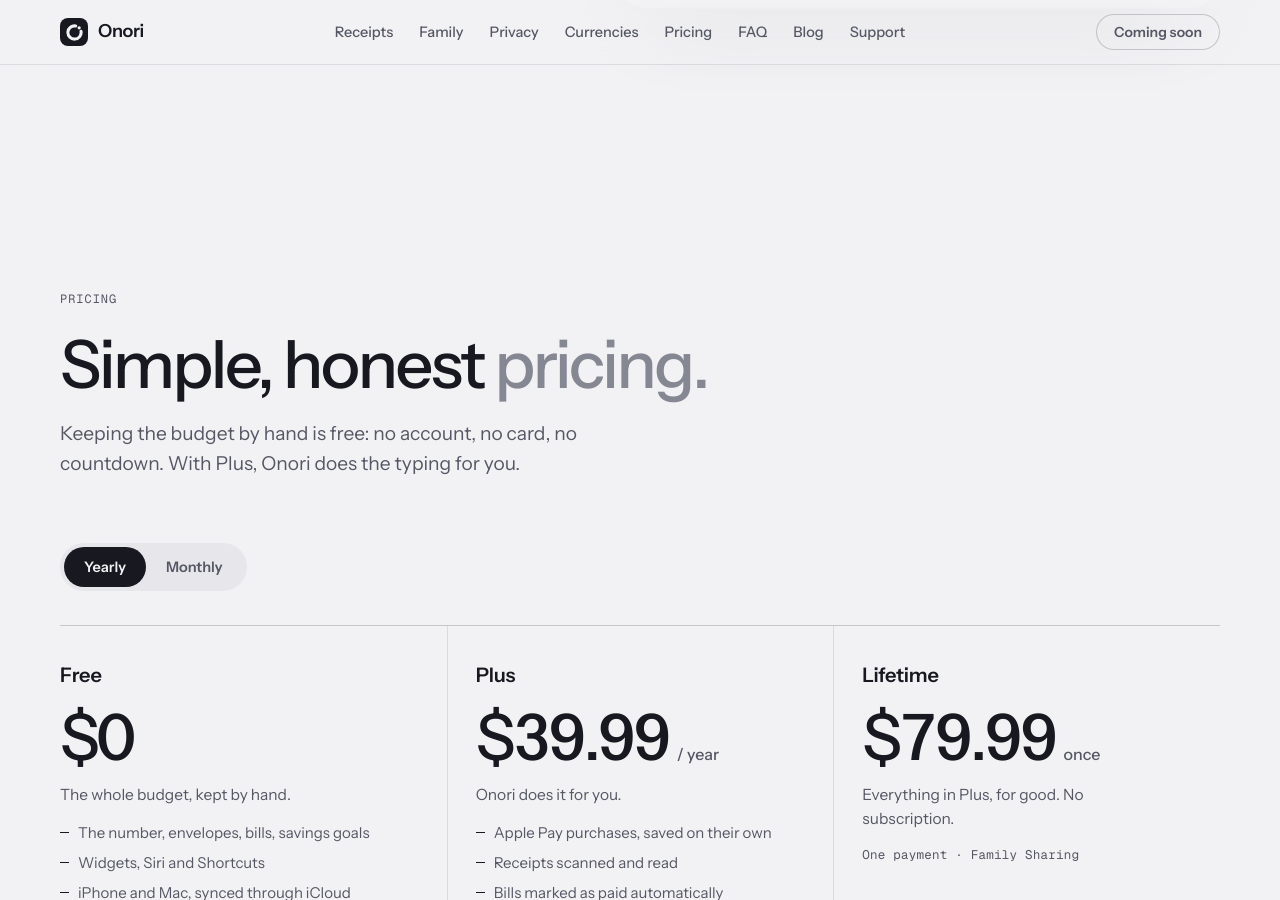
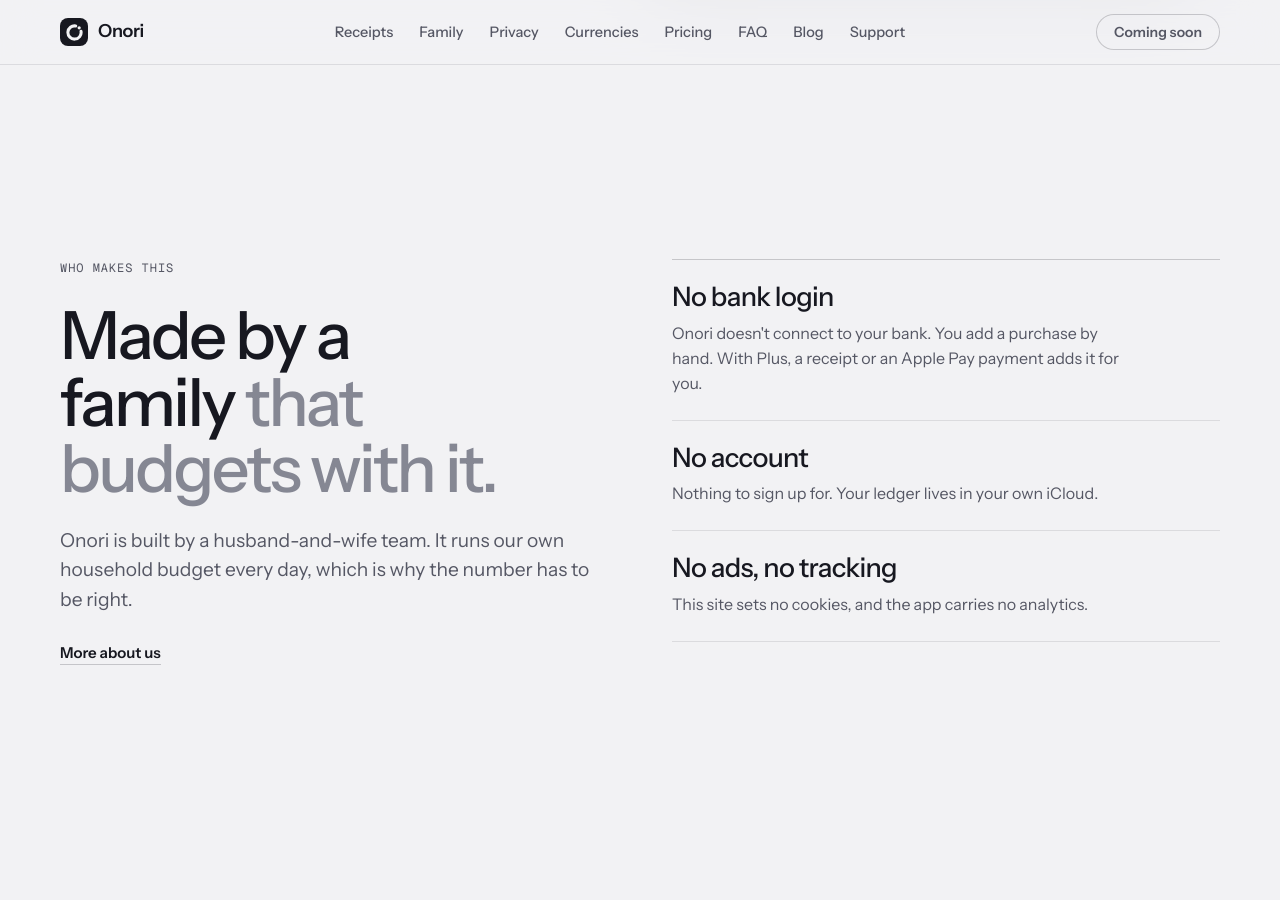
Before and after one commit to harutaristakesyan/onori-site, a Jekyll site: the page built from index.html, in a window 1280 px wide and 900 px high, scrolled down 6164 px. Built offline with Jekyll 4.4.1, drawn with Linux system fonts in a browser that asks for light colours; some of the changed text lies outside the part shown.

Commit message:
feat(home): the number on the first phone screen, who makes Onori, no bank login
On a phone the card with the daily number started at 629px; it now starts
at 432px. A short section before pricing says who builds Onori and that it
needs no bank login. The Languages fact gives way to Bank login.

Co-Authored-By: Claude Fable 5.2 <noreply@anthropic.com>
Claude-Session: https://claude.ai/code/session_0144tHiDWECf7G7bEaFr2kjb

```diff
--- a/_includes/index-css.scss
+++ b/_includes/index-css.scss
@@ -56,6 +56,8 @@ h1{font-size:clamp(56px,11.4vw,176px);font-weight:500;letter-spacing:-.052em;lin
 .film-note p{color:var(--ink)}
 .film-note p:last-child{font-size:14.5px;line-height:1.45}
 @media (max-width:860px){.hero-film .wrap{grid-template-columns:1fr}.film-note{order:2}}
+/* phone: the number belongs on the first screen */
+@media (max-width:600px){.hero{padding-top:24px}.hero .lede-a{display:none}.hero-row{gap:20px 48px;margin-top:22px}.hero-cta .textlink{display:none}.hero-film .wrap{padding-top:36px}}
 
 /* glass budget card */
 .glass{background:var(--glass);-webkit-backdrop-filter:blur(26px) saturate(1.5);backdrop-filter:blur(26px) saturate(1.5);border:1px solid var(--glass-line);border-radius:28px;box-shadow:var(--shadow)}
@@ -146,6 +148,13 @@ h1{font-size:clamp(56px,11.4vw,176px);font-weight:500;letter-spacing:-.052em;lin
 .fx .rate .mono{text-transform:none;letter-spacing:.02em;font-size:13px}
 
 /* family */
+.makers .grid{display:grid;grid-template-columns:1fr 1fr;gap:clamp(28px,5vw,80px);align-items:start}
+@media (max-width:900px){.makers .grid{grid-template-columns:1fr}}
+.makers .copy{display:grid;gap:24px;justify-items:start}
+.vows{display:grid;border-top:1px solid var(--line-2)}
+.vows div{display:grid;gap:8px;padding:22px 0 24px;border-bottom:1px solid var(--line)}
+.vows dt{font-size:clamp(20px,2.1vw,28px);font-weight:500;letter-spacing:-.025em;line-height:1.15}
+.vows dd{color:var(--ink-2);font-size:16px;max-width:44ch}
 .family .grid{display:grid;grid-template-columns:1fr 1fr;gap:clamp(28px,5vw,80px);align-items:center}
 @media (max-width:900px){.family .grid{grid-template-columns:1fr}}
 .family .copy{display:grid;gap:24px;justify-items:start}
--- a/index.html
+++ b/index.html
@@ -33,7 +33,7 @@
     <p class="mono">No servers · No tracking · No ads</p>
     <h1>Your money,<br><span class="focus dim">clearly.</span></h1>
     <div class="hero-row">
-      <p class="lede">A paycheck budget that lives in your own iCloud. One number says what you can spend a day until payday, on iPhone and Mac.</p>
+      <p class="lede"><span class="lede-a">A paycheck budget that lives in your own iCloud. </span>One number says what you can spend a day until payday, on iPhone and Mac.</p>
       <div class="hero-cta">
         {% include cta.html %}
         <a class="textlink" href="#screens">See it on iPhone and Mac</a>
@@ -79,8 +79,8 @@
   <dl>
     <div><dt class="mono">Data we collect</dt><dd>None</dd></div>
     <div><dt class="mono">Account to create</dt><dd>None</dd></div>
+    <div><dt class="mono">Bank login</dt><dd>Not needed</dd></div>
     <div><dt class="mono">Runs on</dt><dd>iPhone and Mac</dd></div>
-    <div><dt class="mono">Languages</dt><dd>English, German, Russian</dd></div>
   </dl>
 </div></section>
 
@@ -204,6 +204,20 @@
     </div>
     <p class="cap">An illustration with the sample ledger's numbers, not a recording. An assistant words its own answers.</p>
   </div>
+</div></section>
+
+<section class="makers" id="makers"><div class="wrap grid">
+  <div class="copy">
+    <p class="mono">Who makes this</p>
+    <h2 class="focus-in">Made by a family <span class="dim">that budgets with it.</span></h2>
+    <p class="lede">Onori is built by a husband-and-wife team. It runs our own household budget every day, which is why the number has to be right.</p>
+    <p><a class="textlink" href="/press.html">More about us</a></p>
+  </div>
+  <dl class="vows">
+    <div><dt>No bank login</dt><dd>Onori doesn't connect to your bank. You add a purchase by hand. With Plus, a receipt or an Apple Pay payment adds it for you.</dd></div>
+    <div><dt>No account</dt><dd>Nothing to sign up for. Your ledger lives in your own iCloud.</dd></div>
+    <div><dt>No ads, no tracking</dt><dd>This site sets no cookies, and the app carries no analytics.</dd></div>
+  </dl>
 </div></section>
 
 <section class="pricing" id="pricing"><div class="wrap">
```
